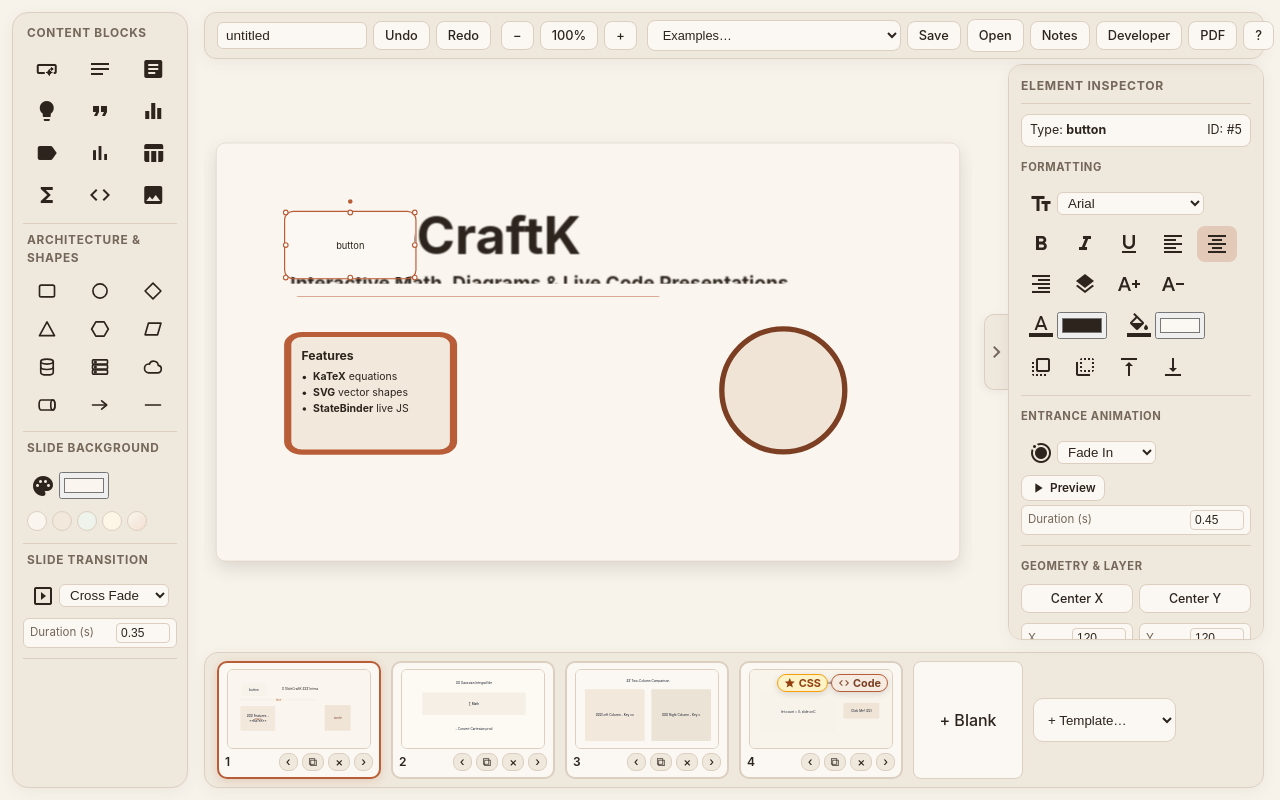
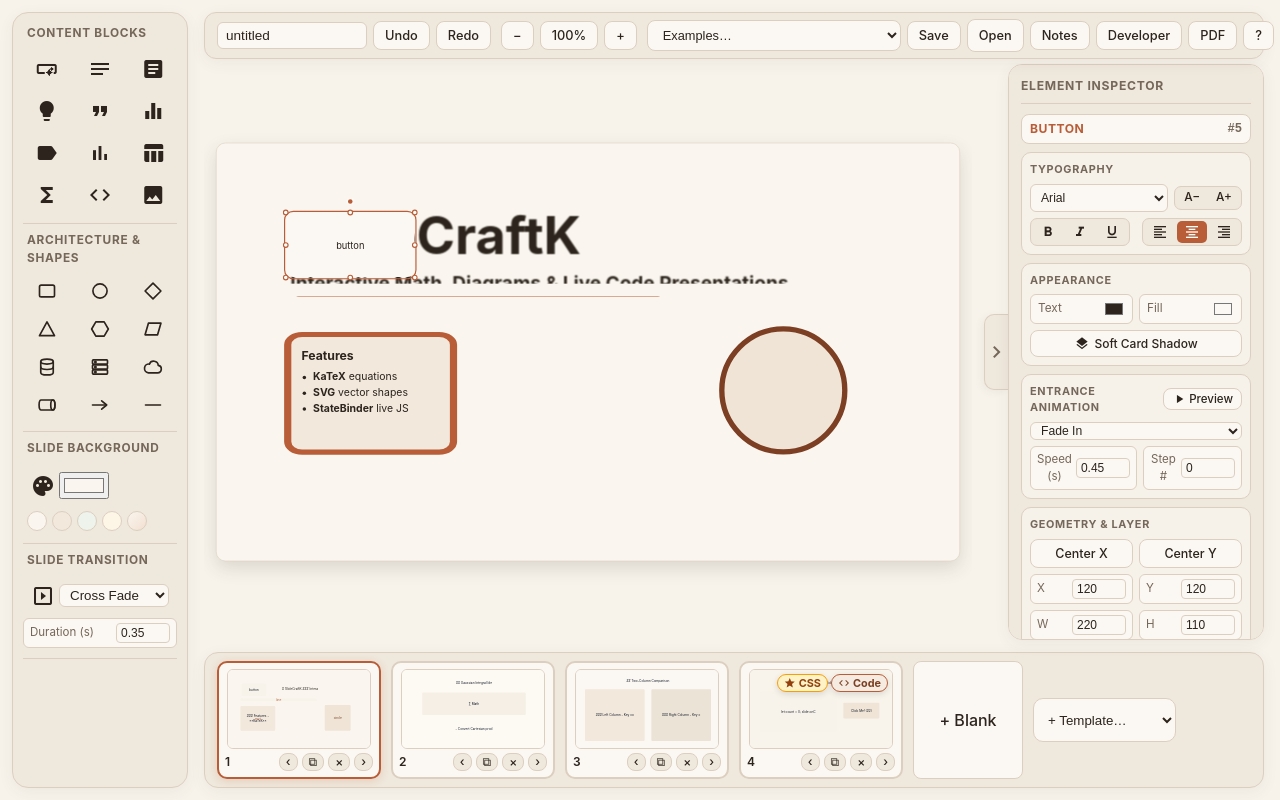
Before and after one commit to mk314k/SlideCraftK, a React (Vite) app: page / in a window 1280 px wide. Both pictures are taken after a click on the label "smart_button". Built offline with nearby package versions, Linux system fonts and the light colour scheme.

Commit message:
style(inspector): redesign right element inspector with structured cards and segmented controls

```diff
--- a/src/App.css
+++ b/src/App.css
@@ -853,17 +853,203 @@ textarea {
 .right-inspector-body {
   display: flex;
   flex-direction: column;
-  gap: 10px;
+  gap: 8px;
 }
 
 .inspector-badge {
   display: flex;
   justify-content: space-between;
-  font-size: 0.78rem;
-  background: var(--surface);
-  border: 1px solid var(--panel-border);
-  padding: 6px 8px;
+  align-items: center;
+  font-size: 0.76rem;
+  background: var(--surface);
+  border: 1px solid var(--panel-border);
+  padding: 5px 8px;
   border-radius: 8px;
+}
+
+.inspector-type-pill {
+  font-weight: 700;
+  text-transform: uppercase;
+  letter-spacing: 0.04em;
+  color: var(--accent);
+}
+
+.inspector-id-pill {
+  font-family: monospace;
+  font-weight: 600;
+  color: var(--text-muted);
+}
+
+.inspector-card {
+  background: rgba(251, 248, 243, 0.65);
+  border: 1px solid var(--panel-border);
+  border-radius: 10px;
+  padding: 8px;
+  display: flex;
+  flex-direction: column;
+  gap: 6px;
+}
+
+.inspector-card-title {
+  font-size: 0.68rem;
+  font-weight: 700;
+  text-transform: uppercase;
+  letter-spacing: 0.06em;
+  color: var(--text-muted);
+  text-align: left;
+}
+
+.inspector-card-header-row {
+  display: flex;
+  justify-content: space-between;
+  align-items: center;
+}
+
+.inspector-row {
+  display: flex;
+  align-items: center;
+  justify-content: space-between;
+  gap: 6px;
+}
+
+.inspector-row-label {
+  font-size: 0.74rem;
+  color: var(--text-muted);
+}
+
+.inspector-select {
+  flex: 1;
+  min-width: 0;
+  height: 28px;
+  background: var(--surface);
+  color: var(--text-primary);
+  border: 1px solid var(--panel-border);
+  border-radius: 6px;
+  padding: 0 6px;
+  font-size: 0.76rem;
+}
+
+.inspector-mini-select {
+  width: 68px;
+  background: transparent;
+  color: var(--text-primary);
+  border: 1px solid var(--panel-border);
+  border-radius: 4px;
+  padding: 1px 3px;
+  font-size: 0.72rem;
+}
+
+.inspector-segmented {
+  display: inline-flex;
+  background: var(--foreground);
+  border: 1px solid var(--panel-border);
+  border-radius: 7px;
+  padding: 2px;
+  gap: 2px;
+}
+
+.seg-btn {
+  padding: 3px 7px !important;
+  font-size: 0.74rem;
+  line-height: 1;
+  border: none !important;
+  background: transparent !important;
+  color: var(--text-primary);
+  border-radius: 5px !important;
+  display: inline-flex;
+  align-items: center;
+  justify-content: center;
+}
+
+.seg-btn .material-icons {
+  font-size: 16px;
+}
+
+.seg-btn:hover {
+  background: rgba(184, 93, 56, 0.12) !important;
+}
+
+.seg-btn.active {
+  background: var(--accent) !important;
+  color: #fffdf9 !important;
+}
+
+.inspector-color-grid {
+  display: grid;
+  grid-template-columns: 1fr 1fr;
+  gap: 6px;
+}
+
+.inspector-color-chip {
+  display: flex;
+  align-items: center;
+  justify-content: space-between;
+  background: var(--surface);
+  border: 1px solid var(--panel-border);
+  border-radius: 6px;
+  padding: 4px 7px;
+  font-size: 0.74rem;
+  color: var(--text-muted);
+  cursor: pointer;
+}
+
+.inspector-color-chip input[type="color"] {
+  width: 22px;
+  height: 20px;
+  border: none;
+  padding: 0;
+  background: transparent;
+  cursor: pointer;
+}
+
+.inspector-toggle-btn {
+  width: 100%;
+  display: inline-flex;
+  align-items: center;
+  justify-content: center;
+  gap: 5px;
+  padding: 5px 8px !important;
+  font-size: 0.75rem;
+  background: var(--surface);
+  border: 1px solid var(--panel-border);
+}
+
+.inspector-toggle-btn.active {
+  background: rgba(184, 93, 56, 0.16);
+  border-color: var(--accent);
+  color: var(--accent);
+}
+
+.inspector-play-btn {
+  display: inline-flex;
+  align-items: center;
+  gap: 3px;
+  padding: 3px 8px !important;
+  font-size: 0.72rem;
+  background: var(--surface);
+  border: 1px solid var(--panel-border);
+}
+
+.inspector-play-btn.active {
+  background: var(--accent);
+  color: #fffdf9;
+  border-color: var(--accent);
+}
+
+.inspector-layer-bar {
+  display: grid;
+  grid-template-columns: repeat(4, 1fr);
+  background: var(--foreground);
+  border: 1px solid var(--panel-border);
+  border-radius: 7px;
+  padding: 2px;
+  gap: 2px;
+}
+
+.inspector-delete-btn:hover {
+  border-color: #dc2626 !important;
+  color: #991b1b !important;
+  background: #fee2e2 !important;
 }
 
 .inspector-actions {
--- a/src/App.tsx
+++ b/src/App.tsx
@@ -493,18 +493,17 @@ const RightInspector: React.FC<{ isOpen: boolean; onToggle: () => void }> = ({ i
           ) : (
             <div className="right-inspector-body">
               <div className="inspector-badge">
-                <span>Type: <strong>{activeElem.name}</strong></span>
-                <span>ID: #{activeElem.id}</span>
+                <span className="inspector-type-pill">{activeElem.name}</span>
+                <span className="inspector-id-pill">#{activeElem.id}</span>
               </div>
 
-              <span className="inspector-section-label">Formatting</span>
-              <div className="toolset">
               {isTextType && (
-                  <>
-                    <div className="tool" data-tooltip="Font Family" title="Font Family">
-                      <i className="material-icons">text_fields</i>
+                <div className="inspector-card">
+                  <span className="inspector-card-title">Typography</span>
+                  <div className="inspector-row">
                     <select
                       id="font-family"
+                      className="inspector-select"
                       value={activeElem.style['fontFamily'] ?? 'Arial'}
                       onChange={(e) => handleStyleChange('fontFamily', e.target.value)}
                     >
@@ -513,68 +512,109 @@ const RightInspector: React.FC<{ isOpen: boolean; onToggle: () => void }> = ({ i
                       <option value="Times New Roman">Times New Roman</option>
                       <option value="monospace">Monospace</option>
                     </select>
+                    <div className="inspector-segmented">
+                      <button
+                        type="button"
+                        className="seg-btn"
+                        data-tooltip="Decrease Font Size"
+                        onClick={() => handleFontSize(-4)}
+                      >
+                        A−
+                      </button>
+                      <button
+                        type="button"
+                        className="seg-btn"
+                        data-tooltip="Increase Font Size"
+                        onClick={() => handleFontSize(4)}
+                      >
+                        A+
+                      </button>
                     </div>
-                    <label
-                      className={`tool${activeElem.style['fontWeight'] === 'bold' ? ' tool-active' : ''}`}
-                      data-tooltip="Toggle Bold"
+                  </div>
+                  <div className="inspector-row">
+                    <div className="inspector-segmented">
+                      <button
+                        type="button"
+                        className={`seg-btn${activeElem.style['fontWeight'] === 'bold' ? ' active' : ''}`}
+                        data-tooltip="Bold"
                         onClick={handleBold}
                       >
                         <i className="material-icons">format_bold</i>
-                    </label>
-                    <label
-                      className={`tool${activeElem.style['fontStyle'] === 'italic' ? ' tool-active' : ''}`}
-                      data-tooltip="Toggle Italic"
+                      </button>
+                      <button
+                        type="button"
+                        className={`seg-btn${activeElem.style['fontStyle'] === 'italic' ? ' active' : ''}`}
+                        data-tooltip="Italic"
                         onClick={handleItalic}
                       >
                         <i className="material-icons">format_italic</i>
-                    </label>
-                    <label
-                      className={`tool${activeElem.style['textDecoration'] === 'underline' ? ' tool-active' : ''}`}
-                      data-tooltip="Toggle Underline"
+                      </button>
+                      <button
+                        type="button"
+                        className={`seg-btn${activeElem.style['textDecoration'] === 'underline' ? ' active' : ''}`}
+                        data-tooltip="Underline"
                         onClick={handleUnderline}
                       >
                         <i className="material-icons">format_underlined</i>
-                    </label>
-                    <label
-                      className={`tool${activeElem.style['textAlign'] === 'left' ? ' tool-active' : ''}`}
+                      </button>
+                    </div>
+                    <div className="inspector-segmented">
+                      <button
+                        type="button"
+                        className={`seg-btn${activeElem.style['textAlign'] === 'left' ? ' active' : ''}`}
                         data-tooltip="Align Left"
                         onClick={() => handleTextAlign('left')}
                       >
                         <i className="material-icons">format_align_left</i>
-                    </label>
-                    <label
-                      className={`tool${(!activeElem.style['textAlign'] || activeElem.style['textAlign'] === 'center') ? ' tool-active' : ''}`}
+                      </button>
+                      <button
+                        type="button"
+                        className={`seg-btn${(!activeElem.style['textAlign'] || activeElem.style['textAlign'] === 'center') ? ' active' : ''}`}
                         data-tooltip="Align Center"
                         onClick={() => handleTextAlign('center')}
                       >
                         <i className="material-icons">format_align_center</i>
-                    </label>
-                    <label
-                      className={`tool${activeElem.style['textAlign'] === 'right' ? ' tool-active' : ''}`}
+                      </button>
+                      <button
+                        type="button"
+                        className={`seg-btn${activeElem.style['textAlign'] === 'right' ? ' active' : ''}`}
                         data-tooltip="Align Right"
                         onClick={() => handleTextAlign('right')}
                       >
                         <i className="material-icons">format_align_right</i>
-                    </label>
-                    <label
-                      className={`tool${activeElem.style['boxShadow'] && activeElem.style['boxShadow'] !== 'none' ? ' tool-active' : ''}`}
-                      data-tooltip="Card Drop Shadow"
-                      onClick={handleShadowToggle}
+                      </button>
+                    </div>
+                  </div>
+                </div>
+              )}
+
+              {(isTextType || isLatexType) && (
+                <div className="inspector-card">
+                  <span className="inspector-card-title">Appearance</span>
+                  {isLatexType && (
+                    <div className="inspector-row">
+                      <span className="inspector-row-label">Equation Scale</span>
+                      <div className="inspector-segmented">
+                        <button
+                          type="button"
+                          className="seg-btn"
+                          onClick={() => handleFontSize(-4)}
                         >
-                      <i className="material-icons">layers</i>
-                    </label>
-                  </>
+                          −
+                        </button>
+                        <button
+                          type="button"
+                          className="seg-btn"
+                          onClick={() => handleFontSize(4)}
+                        >
+                          +
+                        </button>
+                      </div>
+                    </div>
                   )}
-                {(isTextType || isLatexType) && (
-                  <>
-                    <label className="tool" data-tooltip="Increase Font Size" onClick={() => handleFontSize(4)}>
-                      <i className="material-icons">text_increase</i>
-                    </label>
-                    <label className="tool" data-tooltip="Decrease Font Size" onClick={() => handleFontSize(-4)}>
-                      <i className="material-icons">text_decrease</i>
-                    </label>
-                    <label className="tool" data-tooltip="Text Color">
-                      <i className="material-icons">format_color_text</i>
+                  <div className="inspector-color-grid">
+                    <label className="inspector-color-chip" data-tooltip="Text Color">
+                      <span>Text</span>
                       <input
                         type="color"
                         id="text-color"
@@ -582,8 +622,8 @@ const RightInspector: React.FC<{ isOpen: boolean; onToggle: () => void }> = ({ i
                         onChange={(e) => handleStyleChange('color', e.target.value)}
                       />
                     </label>
-                    <label className="tool" data-tooltip="Background Color">
-                      <i className="material-icons">format_color_fill</i>
+                    <label className="inspector-color-chip" data-tooltip="Background Fill">
+                      <span>Fill</span>
                       <input
                         type="color"
                         id="element-bg-color"
@@ -591,13 +631,26 @@ const RightInspector: React.FC<{ isOpen: boolean; onToggle: () => void }> = ({ i
                         onChange={(e) => handleStyleChange('background', e.target.value)}
                       />
                     </label>
-                  </>
+                  </div>
+                  {isTextType && (
+                    <button
+                      type="button"
+                      className={`inspector-toggle-btn${activeElem.style['boxShadow'] && activeElem.style['boxShadow'] !== 'none' ? ' active' : ''}`}
+                      onClick={handleShadowToggle}
+                    >
+                      <i className="material-icons" style={{ fontSize: '15px' }}>layers</i>
+                      <span>Soft Card Shadow</span>
+                    </button>
                   )}
+                </div>
+              )}
+
               {isShape && (
-                  <>
-                    <label className="tool" data-tooltip="Shape Line / Stroke Color">
-                      <i className="material-icons">border_color</i>
-                      <span className="tool-inline-label">Line</span>
+                <div className="inspector-card">
+                  <span className="inspector-card-title">Stroke &amp; Fill</span>
+                  <div className="inspector-color-grid">
+                    <label className="inspector-color-chip" data-tooltip="Shape Line / Stroke Color">
+                      <span>Line</span>
                       <input
                         type="color"
                         id="shape-line-color"
@@ -606,10 +659,8 @@ const RightInspector: React.FC<{ isOpen: boolean; onToggle: () => void }> = ({ i
                       />
                     </label>
                     {isFilledShape && (
-                      <>
-                        <label className="tool" data-tooltip="Shape Fill Color">
-                          <i className="material-icons">format_color_fill</i>
-                          <span className="tool-inline-label">Fill</span>
+                      <label className="inspector-color-chip" data-tooltip="Shape Fill Color">
+                        <span>Fill</span>
                         <input
                           type="color"
                           id="shape-fill-color"
@@ -617,9 +668,12 @@ const RightInspector: React.FC<{ isOpen: boolean; onToggle: () => void }> = ({ i
                           onChange={(e) => handleStyleChange('background', e.target.value)}
                         />
                       </label>
-                        <label
-                          className={`tool${activeElem.style['background'] === 'transparent' ? ' tool-active' : ''}`}
-                          data-tooltip="Outline Only (Transparent Fill)"
+                    )}
+                  </div>
+                  {isFilledShape && (
+                    <button
+                      type="button"
+                      className={`inspector-toggle-btn${activeElem.style['background'] === 'transparent' ? ' active' : ''}`}
                       onClick={() =>
                         handleStyleChange(
                           'background',
@@ -627,26 +681,27 @@ const RightInspector: React.FC<{ isOpen: boolean; onToggle: () => void }> = ({ i
                         )
                       }
                     >
-                          <span className="tool-inline-label">No Fill</span>
-                        </label>
-                      </>
+                      <span>Outline Only (No Fill)</span>
+                    </button>
                   )}
-                    <div className="tool" data-tooltip="Line Thickness (px)">
-                      <span className="tool-inline-label">Width</span>
+                  <div className="inspector-grid">
+                    <label className="inspector-field" data-tooltip="Line Thickness (px)">
+                      <span>Width</span>
                       <input
                         type="number"
                         min={1}
                         max={16}
-                        style={{ width: '44px' }}
                         value={parseFloat(activeElem.style['strokeWidth'] ?? '4') || 4}
                         onChange={(e) => {
                           const w = Math.max(1, Math.min(16, parseInt(e.target.value, 10) || 4));
                           handleStyleChange('strokeWidth', String(w));
                         }}
                       />
-                    </div>
-                    <div className="tool" data-tooltip="Line Dash Pattern">
+                    </label>
+                    <label className="inspector-field" data-tooltip="Line Dash Pattern">
+                      <span>Dash</span>
                       <select
+                        className="inspector-mini-select"
                         value={activeElem.style['strokeDasharray'] ?? 'none'}
                         onChange={(e) => handleStyleChange('strokeDasharray', e.target.value)}
                       >
@@ -654,28 +709,26 @@ const RightInspector: React.FC<{ isOpen: boolean; onToggle: () => void }> = ({ i
                         <option value="8,6">Dashed</option>
                         <option value="3,5">Dotted</option>
                       </select>
-                    </div>
-                  </>
-                )}
-                <label className="tool" data-tooltip="Bring Forward 1 Layer" onClick={() => handleZIndexStep(1)}>
-                  <i className="material-icons">flip_to_front</i>
-                </label>
-                <label className="tool" data-tooltip="Send Backward 1 Layer" onClick={() => handleZIndexStep(-1)}>
-                  <i className="material-icons">flip_to_back</i>
-                </label>
-                <label className="tool" data-tooltip="Bring to Front" onClick={handleBringToFront}>
-                  <i className="material-icons">vertical_align_top</i>
-                </label>
-                <label className="tool" data-tooltip="Send to Back" onClick={handleSendToBack}>
-                  <i className="material-icons">vertical_align_bottom</i>
                     </label>
                   </div>
+                </div>
+              )}
 
-              <span className="inspector-section-label">Entrance Animation</span>
-              <div className="toolset">
-                <div className="tool" data-tooltip="Entrance Animation Style">
-                  <i className="material-icons">motion_photos_on</i>
+              <div className="inspector-card">
+                <div className="inspector-card-header-row">
+                  <span className="inspector-card-title">Entrance Animation</span>
+                  <button
+                    type="button"
+                    className={`inspector-play-btn${previewingAnim ? ' active' : ''}`}
+                    data-tooltip="Preview Entrance Animation"
+                    onClick={() => triggerAnimPreview(activeElem.id)}
+                  >
+                    <i className="material-icons" style={{ fontSize: '14px' }}>play_arrow</i>
+                    <span>Preview</span>
+                  </button>
+                </div>
                 <select
+                  className="inspector-select"
                   value={activeElem.animation ?? 'fade-in'}
                   onChange={(e) => {
                     const nextAnim = e.target.value as ElementAnimationType;
@@ -685,25 +738,16 @@ const RightInspector: React.FC<{ isOpen: boolean; onToggle: () => void }> = ({ i
                     setTimeout(() => triggerAnimPreview(activeElem.id), 20);
                   }}
                 >
-                    <option value="none">None</option>
+                  <option value="none">None (Instant)</option>
                   <option value="fade-in">Fade In</option>
                   <option value="rise-up">Rise Up</option>
                   <option value="pop-in">Pop Zoom</option>
                   <option value="slide-right">Slide Right</option>
                   <option value="blur-in">Blur In</option>
                 </select>
-                </div>
-                <button
-                  type="button"
-                  className={`tool anim-preview-btn${previewingAnim ? ' tool-active' : ''}`}
-                  data-tooltip="Preview Entrance Animation"
-                  onClick={() => triggerAnimPreview(activeElem.id)}
-                >
-                  <i className="material-icons" style={{ fontSize: '16px' }}>play_arrow</i>
-                  <span className="tool-inline-label">Preview</span>
-                </button>
-                <label className="inspector-field" style={{ width: '100%' }} data-tooltip="Animation Speed / Duration in seconds">
-                  <span>Duration (s)</span>
+                <div className="inspector-grid">
+                  <label className="inspector-field" data-tooltip="Animation Speed / Duration in seconds">
+                    <span>Speed (s)</span>
                     <input
                       type="number"
                       min={0.1}
@@ -718,9 +762,24 @@ const RightInspector: React.FC<{ isOpen: boolean; onToggle: () => void }> = ({ i
                       }}
                     />
                   </label>
+                  <label className="inspector-field" data-tooltip="Click order in Presentation Mode (0 = visible immediately)">
+                    <span>Step #</span>
+                    <input
+                      type="number"
+                      min={0}
+                      max={20}
+                      value={activeElem.step ?? 0}
+                      onChange={(e) => {
+                        const val = Math.max(0, parseInt(e.target.value, 10) || 0);
+                        updateElement(activeElem.id, (el) => { el.step = val; });
+                      }}
+                    />
+                  </label>
+                </div>
               </div>
 
-              <span className="inspector-section-label">Geometry &amp; Layer</span>
+              <div className="inspector-card">
+                <span className="inspector-card-title">Geometry &amp; Layer</span>
                 <div className="inspector-align-bar">
                   <button
                     type="button"
@@ -832,25 +891,28 @@ const RightInspector: React.FC<{ isOpen: boolean; onToggle: () => void }> = ({ i
                       />
                     </label>
                   )}
-                <label className="inspector-field">
-                  <span>Step</span>
-                  <input
-                    type="number"
-                    min={0}
-                    max={20}
-                    value={activeElem.step ?? 0}
-                    onChange={(e) => {
-                      const val = Math.max(0, parseInt(e.target.value, 10) || 0);
-                      updateElement(activeElem.id, (el) => { el.step = val; });
-                    }}
-                  />
-                </label>
                 </div>
+                <div className="inspector-layer-bar">
+                  <button type="button" className="seg-btn" data-tooltip="Send to Back" onClick={handleSendToBack}>
+                    <i className="material-icons">vertical_align_bottom</i>
+                  </button>
+                  <button type="button" className="seg-btn" data-tooltip="Send Backward" onClick={() => handleZIndexStep(-1)}>
+                    <i className="material-icons">flip_to_back</i>
+                  </button>
+                  <button type="button" className="seg-btn" data-tooltip="Bring Forward" onClick={() => handleZIndexStep(1)}>
+                    <i className="material-icons">flip_to_front</i>
+                  </button>
+                  <button type="button" className="seg-btn" data-tooltip="Bring to Front" onClick={handleBringToFront}>
+                    <i className="material-icons">vertical_align_top</i>
+                  </button>
+                </div>
+              </div>
+
               <div className="inspector-actions">
                 <button type="button" onClick={duplicateActiveElement}>
                   Duplicate
                 </button>
-                <button type="button" onClick={() => deleteElement(activeElem.id)}>
+                <button type="button" className="inspector-delete-btn" onClick={() => deleteElement(activeElem.id)}>
                   Delete
                 </button>
               </div>
```
Lines whose indentation alone changed are shown as unchanged.
